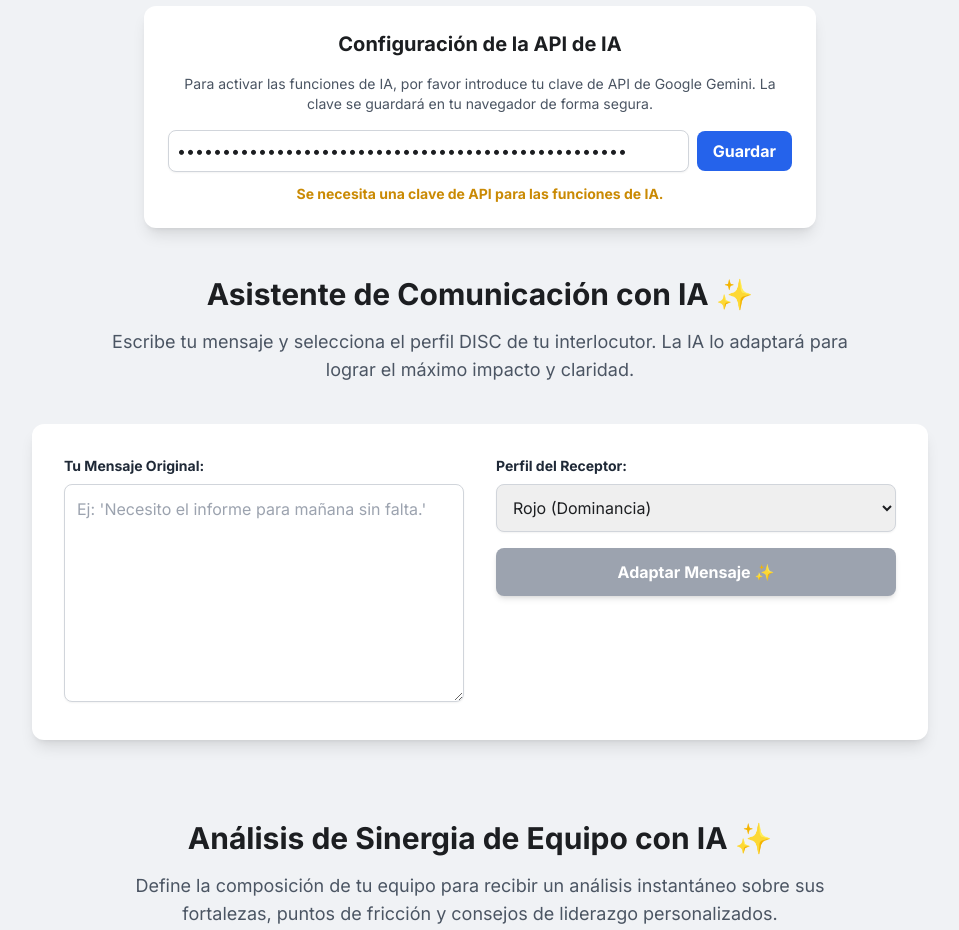
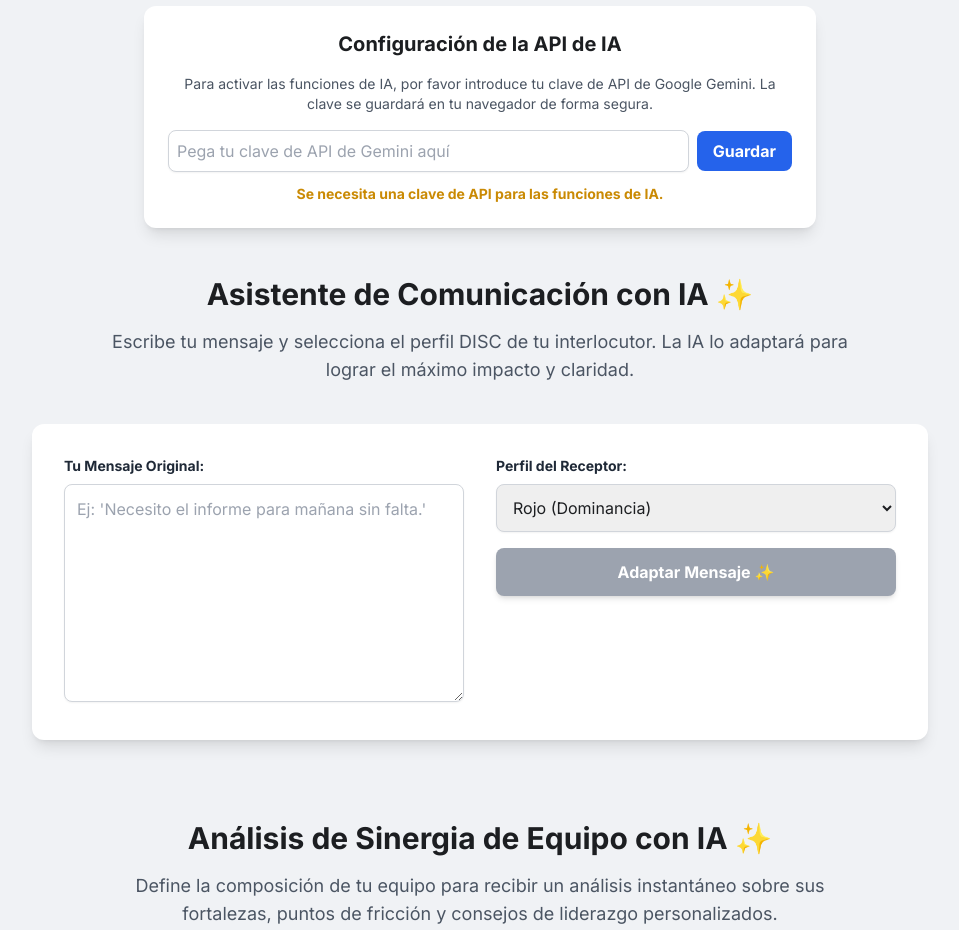
Before and after one commit to enelramon/Metodo_Disc, a plain HTML site: page index.html in a window 1280 px wide. Shown: the part 4080-5010 px from the top of the page, without its empty margins (160-1119 px from the left). Drawn offline with nearby package versions, Linux system fonts and the light colour scheme.

Commit message:
Update index.html

```diff
--- a/index.html
+++ b/index.html
@@ -237,7 +237,7 @@
             <p class="text-center text-sm text-gray-600 mb-4">Para activar las funciones de IA, por favor introduce tu clave de API de Google Gemini. La clave se guardará en tu navegador de forma segura.</p>
             <div class="flex items-center gap-2">
                 <input type="password" id="apiKeyInput"
-                    value="apiKeyInputAIzaSyDzALFYAS3rJScHEzGF9asRTWQv5ZbcjBY"
+                    value=""
                     placeholder="Pega tu clave de API de Gemini aquí"
                     class="w-full p-2 border border-gray-300 rounded-lg shadow-sm focus:ring-blue-500 focus:border-blue-500">
                 <button id="saveApiKeyBtn" class="bg-blue-600 text-white font-bold py-2 px-4 rounded-lg hover:bg-blue-700 transition-colors">Guardar</button>
@@ -340,7 +340,7 @@
 
     <script>
         // --- Global State ---
-        let geminiApiKey = 'AIzaSyDzALFYAS3rJScHEzGF9asRTWQv5ZbcjBY';
+        let geminiApiKey = '';
 
         // --- DOM Elements ---
         const apiKeyInput = document.getElementById('apiKeyInput');
```
